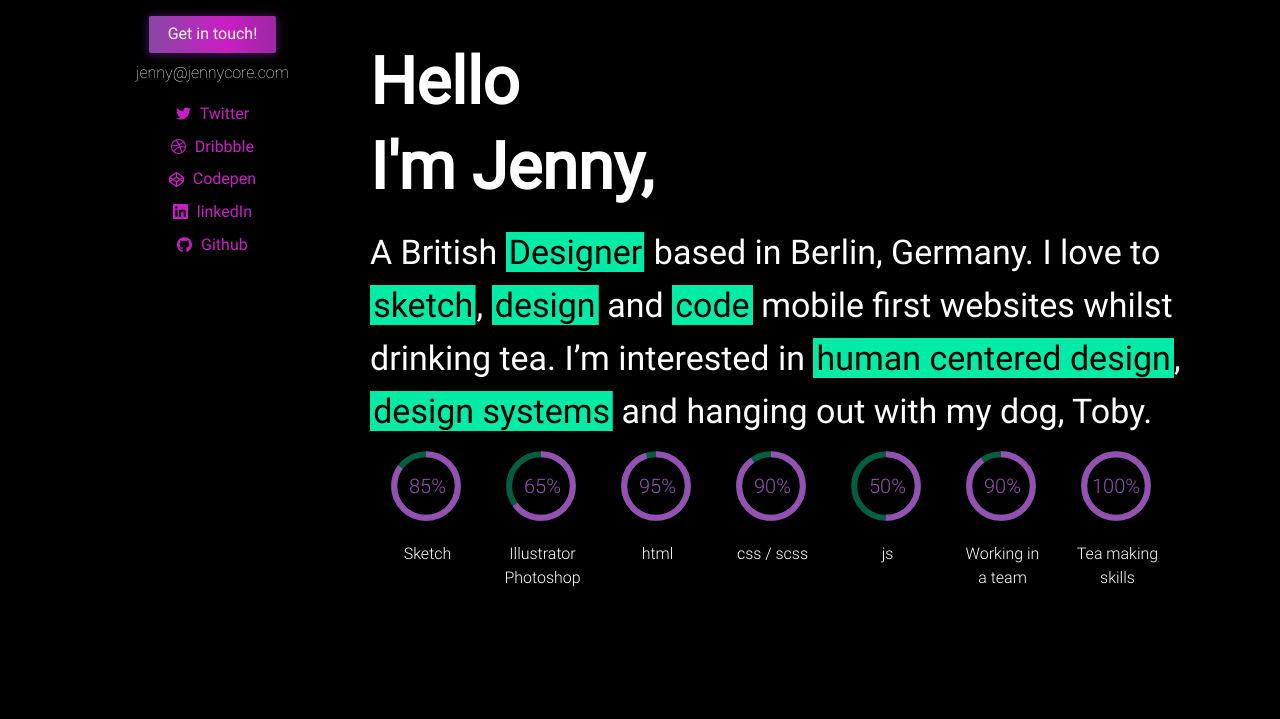
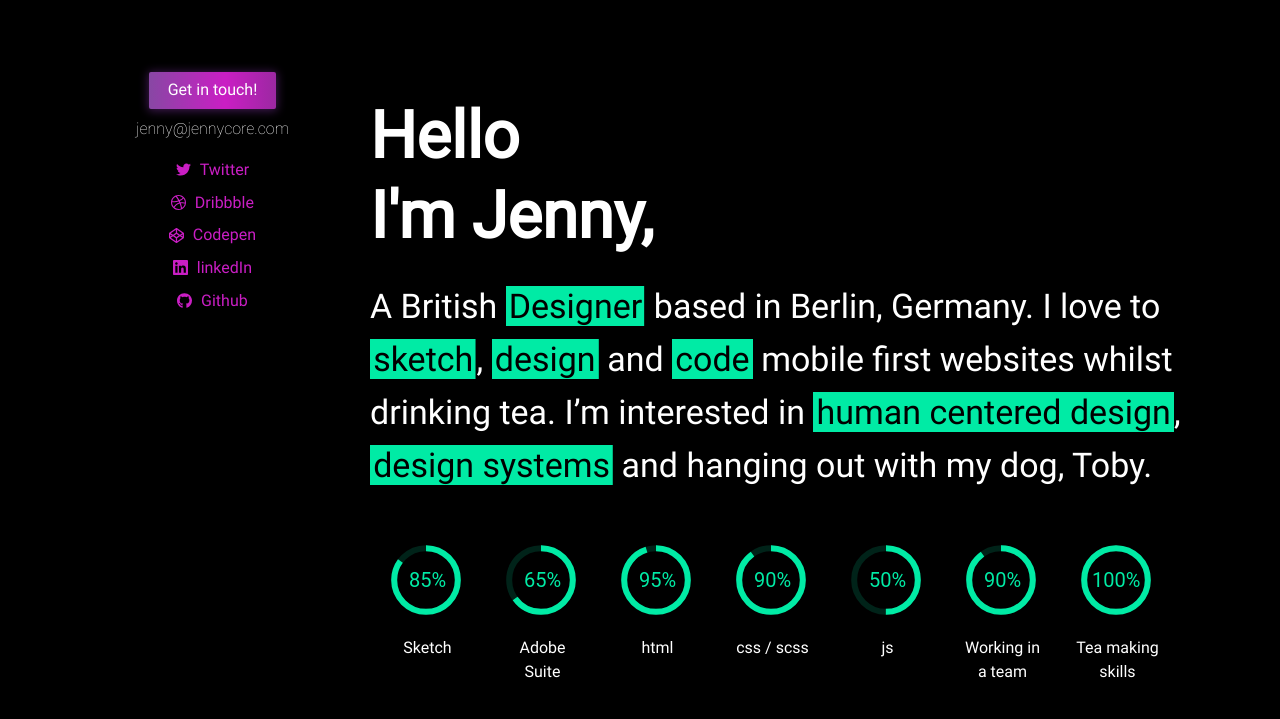
Before and after one commit to jennycoreholt/jennycoreholt.github.io, a website: page index.html in a window 1280 px wide. Drawn offline with nearby package versions, Linux system fonts and the light colour scheme.

Commit message:
hightlight and graph update

```diff
--- a/assets/scss/font_styles.scss
+++ b/assets/scss/font_styles.scss
@@ -2,7 +2,7 @@
 h1 {
   font-weight: 600;
   @include fluid-type(50px, 65px);
-	@include fluid-line-height(65px, 85px);
+	@include fluid-line-height(65px, 80px);
 }
 
 h2 {
@@ -20,16 +20,23 @@ h2 {
 
 //*******  text highlight *******//
 .highlight {
-  color: $black;
+
   background-image: linear-gradient(to right, rgba(darken($light-green, 50%), 0) 50%, rgba(darken($light-green, 50%), 1) 50%);
   background-position: -0% 0;
   background-size: 200% auto;
   padding: 0 .2rem;
   transition: background-position 1s ease-out;
+  span {
+    color: $white;
+    transition: color .7s ease-in;
+  }
 }
 
 .show-highlight {
   background-position: -99.99% 0;
+  span {
+    color: $black;
+  }
 }
 
 //******** lists *********//
--- a/assets/scss/graphs.scss
+++ b/assets/scss/graphs.scss
@@ -13,7 +13,7 @@
 }
 
 .graph-text {
-  fill: rgba(darken($purple, 15%), 1);
+  fill: rgba(darken($light-green, 50%), 1);
 }
 
 .animation-graph-container {
@@ -25,7 +25,7 @@
   //** circle graph **/
   .circle-bg {
     fill: none;
-    stroke: rgba(darken($light-green, 50%), .4);
+    stroke: rgba(darken($light-green, 50%), .15);
     stroke-width: 3;
   }
   .graph-circle {
@@ -35,7 +35,7 @@
 
   .circle-animation {
     stroke-width: 3;
-    stroke: rgba(darken($purple, 15%), 1);
+    stroke: rgba(darken($light-green, 50%), 1);
     animation: progress 1s ease-out forwards;
   }
   @keyframes progress {
--- a/index.html
+++ b/index.html
@@ -15,7 +15,7 @@
     <link rel="stylesheet" media="all" href="assets/css/application.css">
   </head>
   <body>
-    <div class="container mt-2 mt-lg-3">
+    <div class="container mt-2 mt-lg-5 pt-4">
       <div class="row">
           <!-- image -->
           <div class="col-lg-3">
@@ -74,13 +74,15 @@
           <!-- intro area -->
           <div class="col-lg-9">
             <div class="intro-area pt-lg-4">
-              <div class="mb-3">
+              <div class="mb-4">
                 <h1>Hello<br>I'm Jenny,</h1>
               </div>
 
-              <h2>
-                A British <span class="highlight">Designer</span> based in Berlin, Germany. I love to <span class="highlight">sketch</span>, <span class="highlight">design</span> and <span class="highlight">code</span> mobile first websites whilst drinking tea. I’m interested in <span class="highlight">human centered design</span>, <span class="highlight">design systems</span> and hanging out with my dog, Toby.
-              </h2>
+              <div class="mb-5">
+                <h2>
+                  A British <span class="highlight"><span>Designer</span></span> based in Berlin, Germany. I love to <span class="highlight"><span>sketch</span></span>, <span class="highlight"><span>design</span></span> and <span class="highlight"><span>code</span></span> mobile first websites whilst drinking tea. I’m interested in <span class="highlight"><span>human centered design</span></span>, <span class="highlight"><span>design systems</span></span> and hanging out with my dog, Toby.
+                </h2>
+              </div>
 
 
               <!-- skills area -->
@@ -100,7 +102,7 @@
                           a 15.9155 15.9155 0 0 1 0 31.831
                           a 15.9155 15.9155 0 0 1 0 -31.831"
                       />
-                      <text x="9.5" y="21.5" font-family="Roboto-Light" font-size="10px" class="graph-text">85%</text>
+                      <text x="9.5" y="21.5" font-family="Roboto" font-size="10px" class="graph-text">85%</text>
                     </svg>
 
                     <!--  Defining Angle Gradient Colors  -->
@@ -108,7 +110,7 @@
 
                   </div>
 
-                  <p class="light-text text-center">Sketch</p>
+                  <p class="text-center">Sketch</p>
 
                 </div>
                 <!-- **END** animation item -->
@@ -127,12 +129,12 @@
                           a 15.9155 15.9155 0 0 1 0 31.831
                           a 15.9155 15.9155 0 0 1 0 -31.831"
                       />
-                      <text x="9.5" y="21.5" font-family="Roboto-light" font-size="10px" class="graph-text">65%</text>
+                      <text x="9.5" y="21.5" font-family="Roboto" font-size="10px" class="graph-text">65%</text>
                     </svg>
 
                   </div>
 
-                  <p class="light-text text-center">Illustrator Photoshop</p>
+                  <p class="text-center">Adobe Suite</p>
 
                 </div>
                 <!-- **END** animation item -->
@@ -151,12 +153,12 @@
                           a 15.9155 15.9155 0 0 1 0 31.831
                           a 15.9155 15.9155 0 0 1 0 -31.831"
                       />
-                      <text x="9.5" y="21.5" font-family="Roboto-light" font-size="10px" class="graph-text">95%</text>
+                      <text x="9.5" y="21.5" font-family="Roboto" font-size="10px" class="graph-text">95%</text>
                     </svg>
 
                   </div>
 
-                  <p class="light-text text-center">html</p>
+                  <p class="text-center">html</p>
 
                 </div>
                 <!-- **END** animation item -->
@@ -175,12 +177,12 @@
                           a 15.9155 15.9155 0 0 1 0 31.831
                           a 15.9155 15.9155 0 0 1 0 -31.831"
                       />
-                      <text x="9.5" y="21.5" font-family="Roboto-light" font-size="10px" class="graph-text">90%</text>
+                      <text x="9.5" y="21.5" font-family="Roboto" font-size="10px" class="graph-text">90%</text>
                     </svg>
 
                   </div>
 
-                  <p class="light-text text-center">css / scss</p>
+                  <p class="text-center">css / scss</p>
 
                 </div>
                 <!-- **END** animation item -->
@@ -199,12 +201,12 @@
                           a 15.9155 15.9155 0 0 1 0 31.831
                           a 15.9155 15.9155 0 0 1 0 -31.831"
                       />
-                      <text x="9.5" y="21.5" font-family="Roboto-light" font-size="10px" class="graph-text">50%</text>
+                      <text x="9.5" y="21.5" font-family="Roboto" font-size="10px" class="graph-text">50%</text>
                     </svg>
 
                   </div>
 
-                  <p class="light-text text-center">js</p>
+                  <p class="text-center">js</p>
 
                 </div>
                 <!-- **END** animation item -->
@@ -223,12 +225,12 @@
                           a 15.9155 15.9155 0 0 1 0 31.831
                           a 15.9155 15.9155 0 0 1 0 -31.831"
                       />
-                      <text x="9.5" y="21.5" font-family="Roboto-light" font-size="10px" class="graph-text">90%</text>
+                      <text x="9.5" y="21.5" font-family="Roboto" font-size="10px" class="graph-text">90%</text>
                     </svg>
 
                   </div>
 
-                  <p class="light-text text-center">Working in a team</p>
+                  <p class="text-center">Working in a team</p>
 
                 </div>
                 <!-- **END** animation item -->
@@ -247,12 +249,12 @@
                           a 15.9155 15.9155 0 0 1 0 31.831
                           a 15.9155 15.9155 0 0 1 0 -31.831"
                       />
-                      <text x="6" y="21.5" font-family="Roboto-light" font-size="10px" class="graph-text">100%</text>
+                      <text x="6" y="21.5" font-family="Roboto" font-size="10px" class="graph-text">100%</text>
                     </svg>
 
                   </div>
 
-                  <p class="light-text text-center">Tea making skills</p>
+                  <p class="text-center">Tea making skills</p>
 
                 </div>
                 <!-- **END** animation item -->
```
Also changed, not shown: assets/css/application.css.
